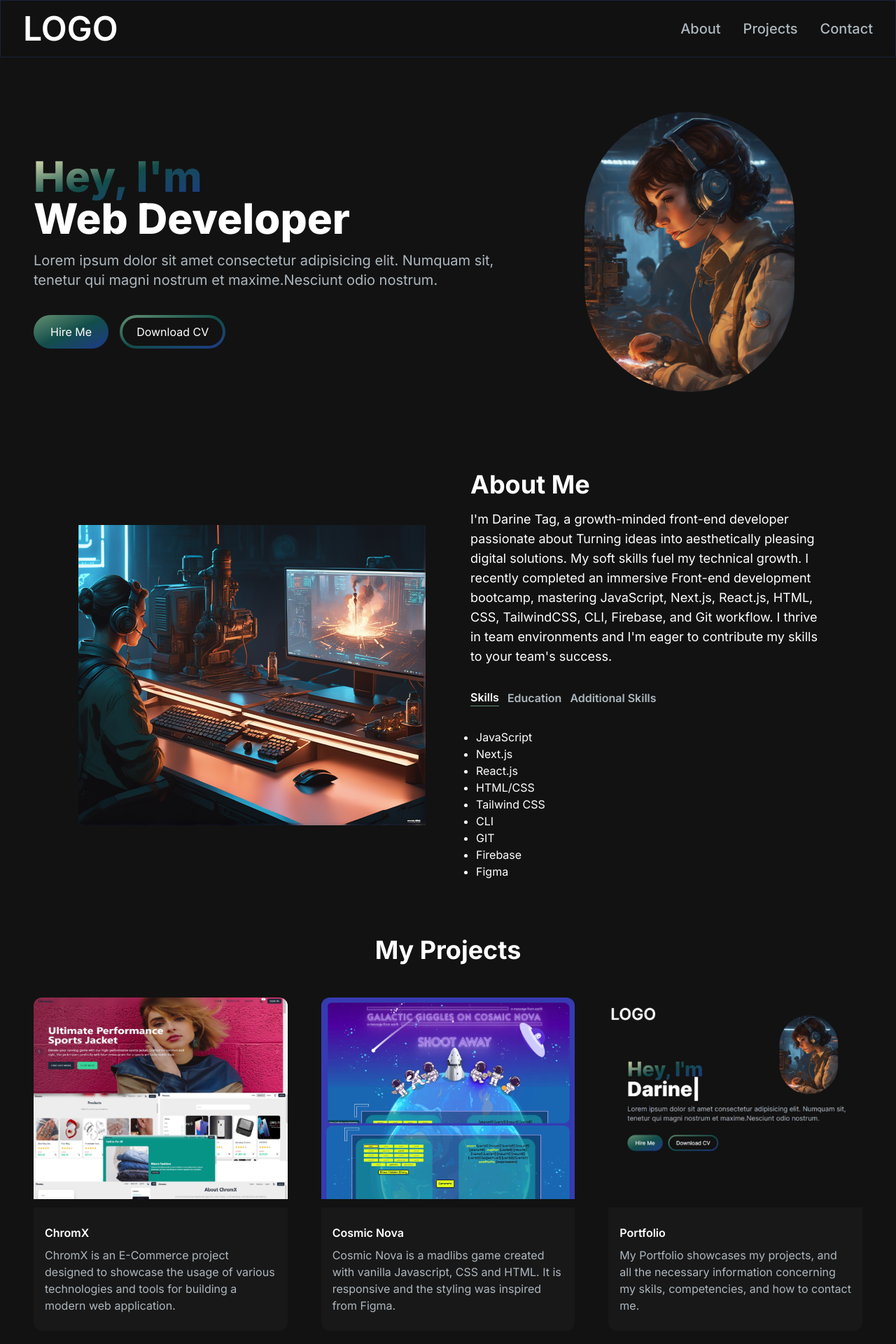
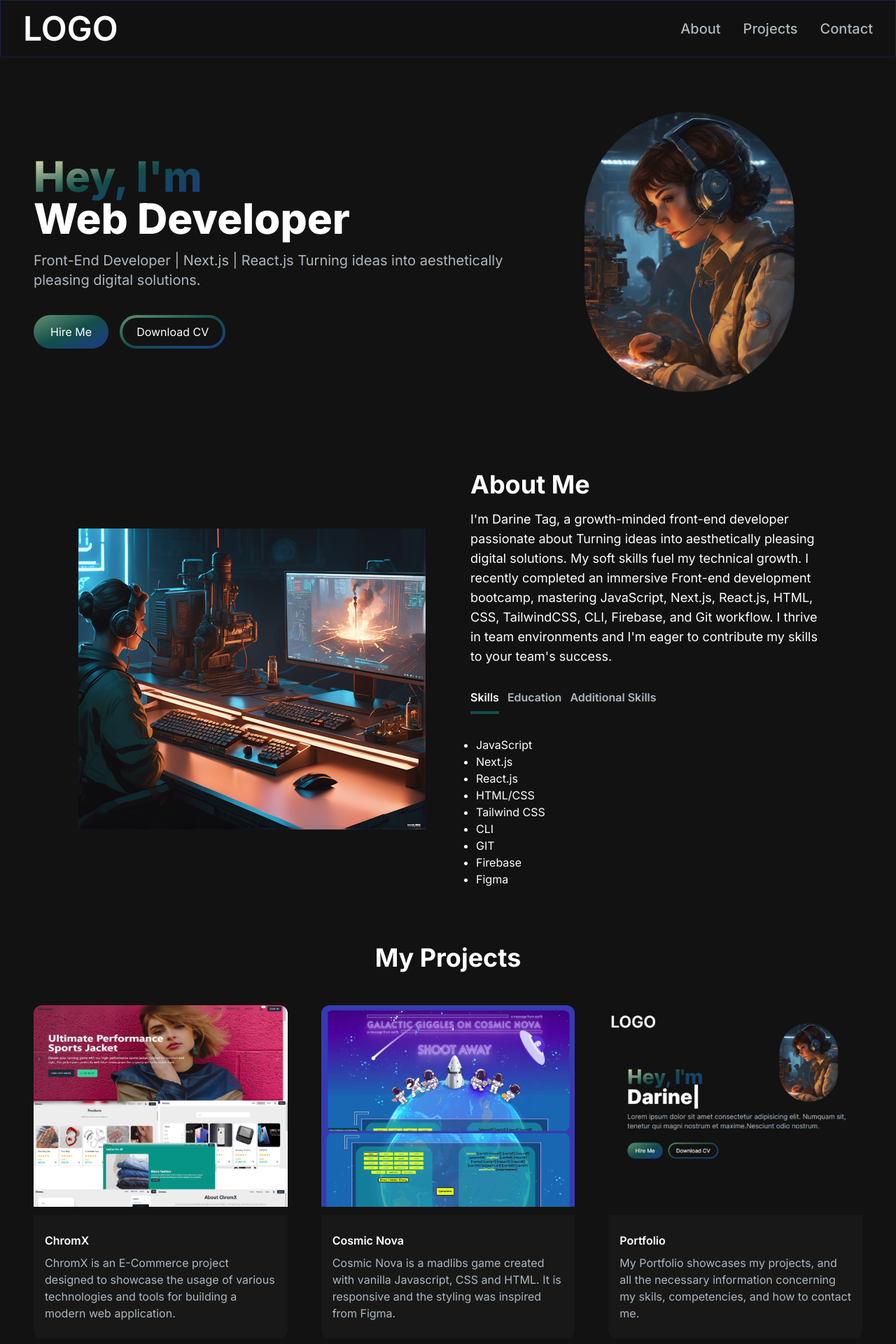
Before and after one commit to darinetag/my-portfolio, a Next.js app: page / in a window 1280 px wide. Shown: the top 1920 px of the page at 70% size. Built offline with nearby package versions, Linux system fonts and the light colour scheme.

Commit message:
add animation

```diff
--- a/package.json
+++ b/package.json
@@ -10,6 +10,7 @@
   },
   "dependencies": {
     "@heroicons/react": "^2.0.18",
+    "framer-motion": "^10.16.4",
     "next": "13.5.4",
     "react": "^18",
     "react-dom": "^18",
--- a/src/app/components/EmailSection.jsx
+++ b/src/app/components/EmailSection.jsx
@@ -33,9 +33,11 @@ const EmailSection = () => {
   };
   return (
     <section className="grid md:grid-cols-2 my-12 md:my-12 py-24 gap-4 relative">
-      <div className="bg-[radial-gradient(ellipse_at_center,_var(--tw-gradient-stops))] from-[#649173] via-teal-900 to-blue-900 rounded-full h-80 w-80 z-0 blur-lg absolute top-3/4 -left-4 transform -translate-x-1/2 -translate-y-1/2 "></div>
+      <div className="bg-[radial-gradient(ellipse_at_center,_var(--tw-gradient-stops))] from-[#649173] via-teal-900 to-blue-900 rounded-full h-80 w-80 z-0 blur-lg absolute top-3/4 -left-4 transform -translate-x-1/2 -translate-y-1/2"></div>
       <div className="z-10">
-        <h5 className="text-xl font-bold text-white my-4 mt-16">Let's Connect</h5>
+        <h5 className="text-xl font-bold text-white my-4 mt-16">
+          Let's Connect
+        </h5>
         <p className="text-[#ADB7BE] mb-4 max-w-md">
           {" "}
           I'm currently on the search for new oppurtunities, my inbox is always
--- a/src/app/components/HeroSection.jsx
+++ b/src/app/components/HeroSection.jsx
@@ -1,13 +1,19 @@
 "use client";
 import Image from "next/image";
-
+import Link from "next/link";
+import { motion } from "framer-motion";
 import { TypeAnimation } from "react-type-animation";
 
 const HeroSection = () => {
   return (
     <section className="lg:py-8">
       <div className="grid grid-cols-1 lg:grid-cols-12 my-4">
-        <div className="col-span-7 place-self-center place-items-center grid lg:place-items-start">
+        <motion.div
+          initial={{ opacity: 0, scale: 0.5 }}
+          animate={{ opacity: 1, scale: 1 }}
+          transition={{ duration: 0.5 }}
+          className="col-span-7 place-self-center place-items-center grid lg:place-items-start"
+        >
           <h1 className="text-white mb-4 lg:text-6xl text-4xl font-extrabold">
             <span className="text-transparent lg:text-6xl text-5xl bg-clip-text bg-gradient-to-br from-yellow-100 via-teal-900 to-blue-900">
               Hey, I'm{"  "}
@@ -30,9 +36,8 @@ const HeroSection = () => {
             />
           </h1>
           <p className="text-[#ADB7BE] mb-6 text-lg lg:text-xl">
-            Lorem ipsum dolor sit amet consectetur adipisicing elit. Numquam
-            sit, tenetur qui magni nostrum et maxime.Nesciunt odio
-            nostrum.
+            Front-End Developer | Next.js | React.js Turning ideas into
+            aesthetically pleasing digital solutions.
           </p>
           <div>
             <button className="px-6 py-3 w-full sm:w-fit rounded-full mr-4 bg-gradient-to-br  from-[#649173] via-teal-900 to-blue-900 hover:bg-slate-200 text-white">
@@ -40,12 +45,17 @@ const HeroSection = () => {
             </button>
             <button className="px-1 py-1 w-full sm:w-fit rounded-full bg-gradient-to-br  from-[#649173] via-teal-900 to-blue-900 hover:bg-slate-800 text-white mt-3">
               <span className="block bg-[#121212] hover:bg-slate-800 rounded-full px-5 py-2">
-                Download CV
+                <Link href="https://drive.google.com/file/d/1kffiYSRtjpifmL9bIZzisWowlHm4xawH/view?usp=drive_link">
+                  Download CV
+                </Link>
               </span>
             </button>
           </div>
-        </div>
-        <div className="col-span-5 place-self-center mt-14 lg:mt-0">
+        </motion.div>
+        <motion.div
+          initial={{ opacity: 0, scale: 0.5 }}
+          animate={{ opacity: 1, scale: 1 }}
+          transition={{ duration: 0.5 }} className="col-span-5 place-self-center mt-14 lg:mt-0">
           <div className="lg:w-[400px] lg:h-[400px] w-[250px] h-[250px] rounded-full relative">
             <Image
               src="/images/hero-img.png"
@@ -55,7 +65,7 @@ const HeroSection = () => {
               height={300}
             />
           </div>
-        </div>
+        </motion.div>
       </div>
     </section>
   );
--- a/src/app/components/Navbar.jsx
+++ b/src/app/components/Navbar.jsx
@@ -6,10 +6,7 @@ import { Bars3Icon, XMarkIcon } from "@heroicons/react/24/solid";
 import MenuOverlay from "./MenuOverlay";
 
 const navLinks = [
-  // {
-  //   title: "Home",
-  //   path: "/",
-  // },
+
   {
     title: "About",
     path: "#about",
@@ -26,6 +23,7 @@ const navLinks = [
 
 const Navbar = () => {
   const [navbarOpen, setNavbarOpen] = useState(false);
+
 
   return (
     <nav className="fixed top-0 border border-[#1b213b] left-0 right-0 z-10 bg-[#121212] bg-opacity-90">
--- a/src/app/components/ProjectsSection.jsx
+++ b/src/app/components/ProjectsSection.jsx
@@ -1,10 +1,14 @@
+"use client";
 import ProjectCard from "./ProjectCard";
+import { useRef } from "react";
+import { motion, useInView } from "framer-motion";
 
 const projectsData = [
   {
     id: 1,
     title: "ChromX",
-    description: "ChromX is an E-Commerce project designed to showcase the usage of various technologies and tools for building a modern web application.",
+    description:
+      "ChromX is an E-Commerce project designed to showcase the usage of various technologies and tools for building a modern web application.",
     image: "/images/1.png",
     //add tag to all array if u want to filter different types of projects
     gitUrl: "https://github.com/darinetag/e-commerce-project-chromx",
@@ -13,7 +17,8 @@ const projectsData = [
   {
     id: 2,
     title: "Cosmic Nova",
-    description: "Cosmic Nova is a madlibs game created with vanilla Javascript, CSS and HTML. It is responsive and the styling was inspired from Figma.",
+    description:
+      "Cosmic Nova is a madlibs game created with vanilla Javascript, CSS and HTML. It is responsive and the styling was inspired from Figma.",
     image: "/images/2.png",
     gitUrl: "https://github.com/202306-NEA-DZ-FEW/madlibs-cosmic-nova",
     previewUrl: "/",
@@ -21,7 +26,8 @@ const projectsData = [
   {
     id: 3,
     title: "Portfolio",
-    description: "My Portfolio showcases my projects, and all the necessary information concerning my skils, competencies, and how to contact me.",
+    description:
+      "My Portfolio showcases my projects, and all the necessary information concerning my skils, competencies, and how to contact me.",
     image: "/images/3.png",
     gitUrl: "https://github.com/darinetag/my-portfolio",
     previewUrl: "/",
@@ -29,13 +35,26 @@ const projectsData = [
 ];
 
 const ProjectsSection = () => {
+  const ref = useRef(null);
+  const isInView = useInView(ref, { once: true });
+  const cardVariants = {
+    initial: { y: 50, opacity: 0 },
+    animate: { y: 0, opacity: 1 },
+  };
   return (
-    <>
+    <section>
       <h2 className="text-center text-4xl font-bold text-white mt-4 mb-8 md:mb-12">
         My Projects
       </h2>
-      <div className="grid md:grid-cols-3 gap-8 md:gap-12">
-        {projectsData.map((project) => (
+      <ul ref={ref} className="grid md:grid-cols-3 gap-8 md:gap-12">
+        {projectsData.map((project, index) => (
+          <motion.li
+            key={index}
+            variants={cardVariants}
+            initial="initial"
+            animate={isInView ? "animate" : "initial"}
+            transition={{ duration: 0.3, delay: index * 0.4 }}
+          >
             <ProjectCard
               key={project.id}
               title={project.title}
@@ -45,9 +64,10 @@ const ProjectsSection = () => {
               gitUrl={project.gitUrl}
               previewUrl={project.previewUrl}
             />
+          </motion.li>
         ))}
-      </div>
-    </>
+      </ul>
+    </section>
   );
 };
 
--- a/src/app/components/TabButton.jsx
+++ b/src/app/components/TabButton.jsx
@@ -1,14 +1,23 @@
-import React from "react";
+import { motion } from "framer-motion";
+const variants = {
+  default: { width: 0 },
+  active: { width: "calc(100% - 0.75rem)" },
+};
 
 const TabButton = ({ active, selectTab, children }) => {
   const buttonClasses = active
-    ? "text-white border-b border-[#649173]"
+    ? "text-white"
     : "text-[#ADB7BE]";
   return (
     <button onClick={selectTab}>
       <p className={`mr-3 font-semibold hover:text-white ${buttonClasses}`}>
         {children}
       </p>
+      <motion.div
+        animate={active ? "active" : "default"}
+        variants={variants}
+        className="h-1 bg-teal-900 mt-2 mr-3"
+      ></motion.div>
     </button>
   );
 };
```
Also changed, not shown: 1 other file (tests, documents, lock files or other folders). Lines whose indentation alone changed are shown as unchanged.
